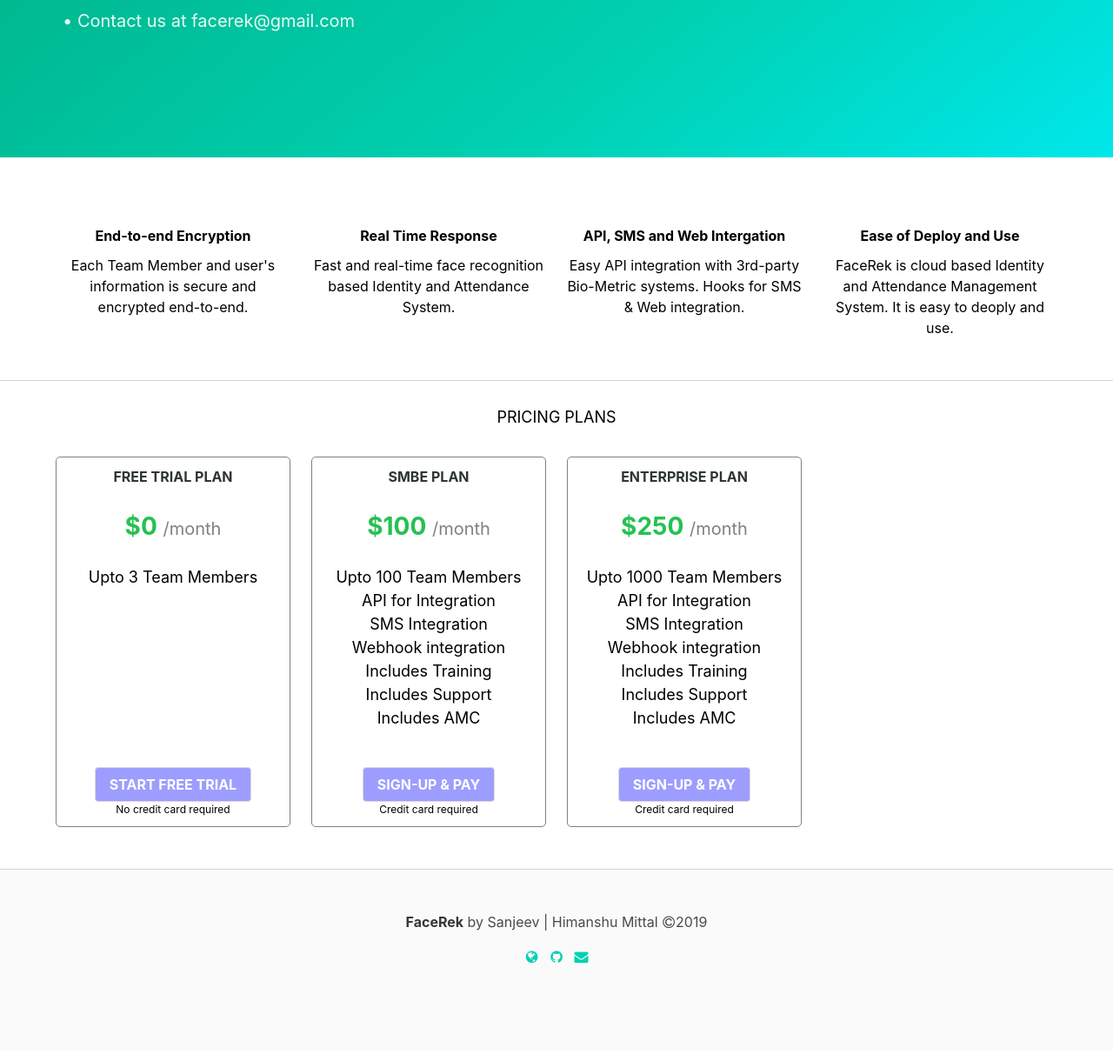
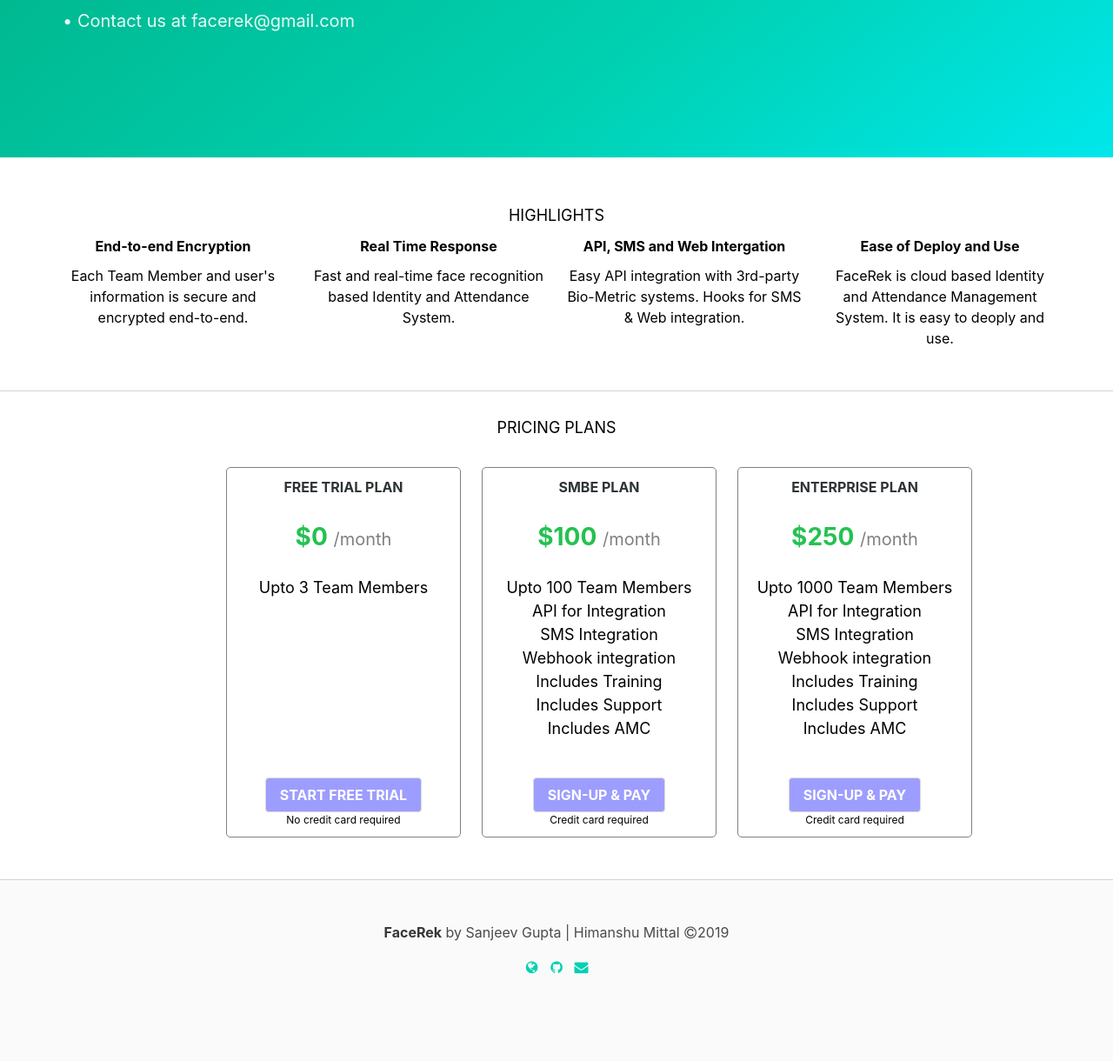
Before and after one commit to san-jeev/Week5-Project, a Flask app: page / in a window 1280 px wide. Shown: the part 835-2055 px from the top of the page at 87% size. Before the commit the page ends 1943 px from the top, so only its background shows below. Run offline with Flask 2, Linux system fonts and the light colour scheme; some libraries are stand-ins or nearby versions.

Commit message:
Add files via upload

```diff
--- a/templates/login.html
+++ b/templates/login.html
@@ -1,11 +1,12 @@
 {% extends "base.html" %}
 {% block body %}
+
+<!-- Navigation Bar and Sign-in -->
 <section class="hero is-white is-medium">
   <nav class="navbar is-transparent">
     <div class="navbar-brand">
       <a class="navbar-item" href="/">
         <img src="{{url_for('static', filename='img/facerek-logo.png')}}" alt="FaceRek logo" >
-<!--        <img src="https://github.com/anfederico/Flaskex/raw/master/media/flaskex-logo.png" alt="Flaskex"> -->
         <h6 href="/" class="subtitle"><strong>FaceRek</strong></h6>
       </a>
       <div id="navbar-burger-id" class="navbar-burger burger" data-target="navbar-menu-id">
@@ -51,6 +52,7 @@
 
 <title>FaceRek</title>
 
+<!-- Middle Section with FaceRek info and sign-up -------->
 <section class="hero is-primary is-bold is-medium">
   <div class="hero-body">
     <div class="container has-text-centered">
@@ -60,14 +62,15 @@
           <p><img src="{{url_for('static', filename='img/facescan1.jpg')}}" alt="FaceRek How To" width="200" height="100"></p>
           <p class="title is-2">FaceRek</p>
           <p class="subtitle is-5"><i>Face Recognition Technologies for Business Solutions</i></p>
-          <p class="subtitle is-18">&#x2022 Encrypted user authorization</p>
+          <p class="subtitle is-8">&#x2022 Encrypted user authorization</p>
           <p class="subtitle is-8">&#x2022 Face Recognition based Id & Attendance Mgmt.</p>
           <p class="subtitle is-8">&#x2022 Free trial & pay as you go monthly subscription</p>
           <p class="subtitle is-8">&#x2022 APIs to integrate with your BioMetric machine</p>
     	  <p class="subtitle is-8">&#x2022 Makes your cameras smart !!</p>
     	  <p class="subtitle is-8">&#x2022 Contact us at facerek@gmail.com </p>
         </div>
-        <!-- Sign up and Sign-in --->
+
+        <!-- Sign up --->
         <div class="column is-auto">
           <div id="signup-box" class="signup-box">
             <div class="signup-area">
@@ -119,8 +122,12 @@
 </section>
 
 <!-- FaceRek Features -->
-<div class="section" style="color: black; margin-top: 20px; border-bottom: 1px solid lightgrey;">
+
+<div class="section" style="color: black; margin-top: 5px; border-bottom: 1px solid lightgrey;">
     <div class="container">
+        <p style="text-align: center; font-size: 18px;">
+            HIGHLIGHTS
+        </p>
         <div class="item columns">
             <div class="column is-3" style="border: 0px solid red;">
                 <p style="text-align: center; font-size: 35px;">
@@ -186,7 +193,6 @@
 
 <!-- FaceRek Pricing -->
 
-
             <div class="section" id="pricing" style="color: black; margin-top: -20px; border-bottom: 1px solid lightgrey;">
                 <div class="container">
                     <p style="text-align: center; font-size: 18px;">
@@ -195,6 +201,10 @@
                     <!--     -->
                     <!--     -->
                     <div class="item columns" style="margin-top: 20px;">
+
+                        <!--- Centering the pricing tables on the page -->
+                        <div class="column is-2">
+                        </div>
 
                         <div class="column is-3">
 
@@ -343,7 +353,7 @@
     <div class="container">
       <div class="content has-text-centered">
         <p>
-          <strong>FaceRek</strong> by Sanjeev | Himanshu Mittal
+          <strong>FaceRek</strong> by Sanjeev Gupta | Himanshu Mittal
           <span class="icon is-small">
             <i class="fa fa-copyright"></i>
           </span>2019
```
